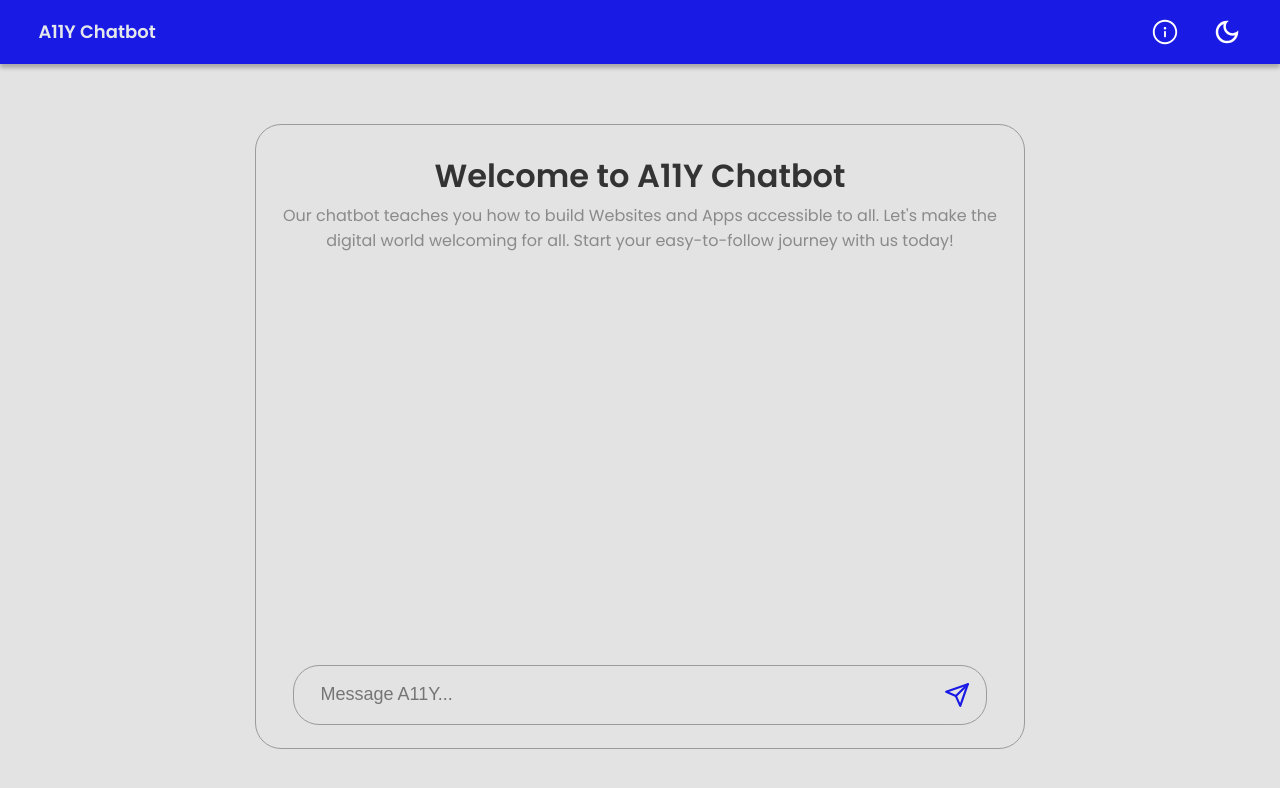
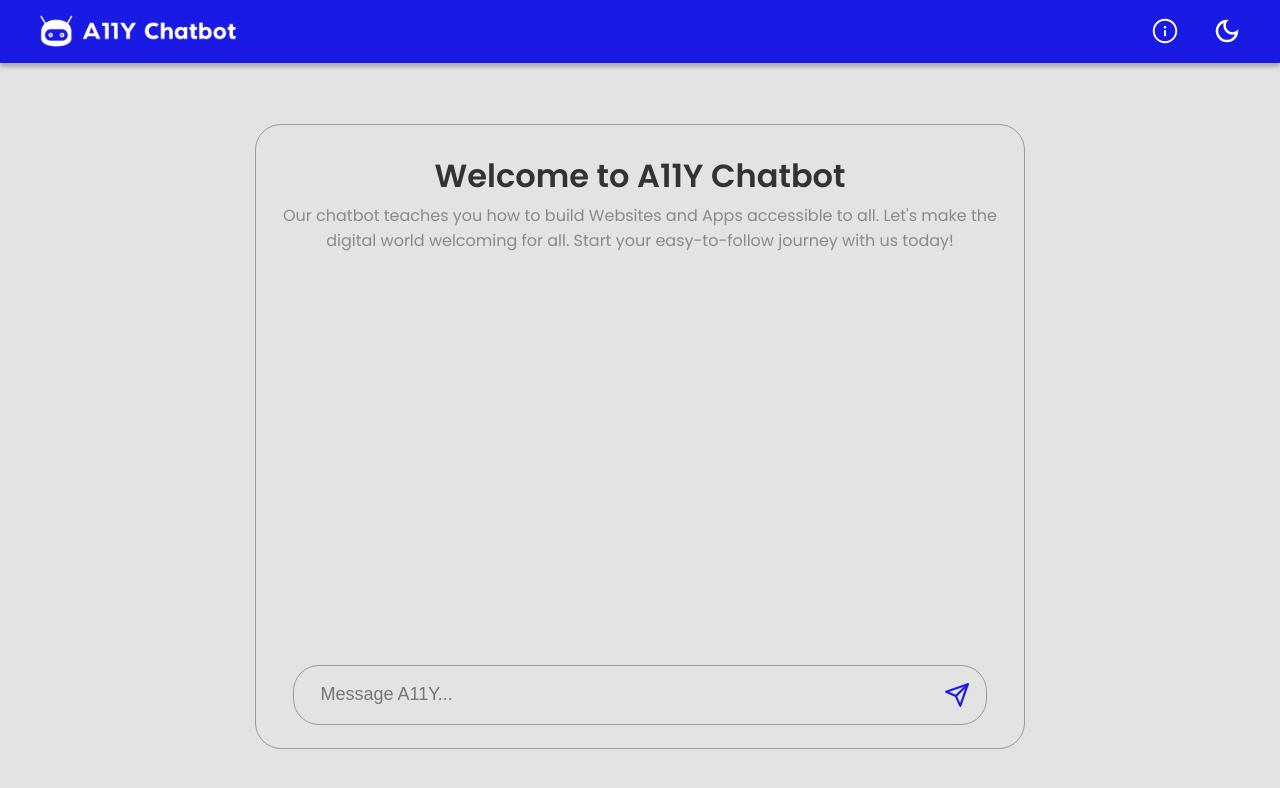
Before and after one commit to sivasurasani/A11Y-ChatBot, a React (Create React App) app: page / in a window 1280 px wide. Shown: the top 788 px of the page. Built offline with nearby package versions, Linux system fonts and the light colour scheme.

Commit message:
added logo

```diff
--- a/src/chatbot.js
+++ b/src/chatbot.js
@@ -2,6 +2,9 @@ import React, { useState } from "react";
 import $ from "jquery";
 
 const Chatbot = () => {
+  const handlereload=()=>{
+    window.location.reload();
+  }
   const [message, setMessage] = useState("");
   const [moreinfomodal, setmoreinfoModal] = useState(false);
   const toggleDarkTheme = () => {
@@ -55,7 +58,7 @@ const Chatbot = () => {
   return (
     <>
      <div className="navbar">
-      <h1>A11Y Chatbot</h1>
+      <div className="logo" onClick={handlereload}></div>
       <nav>
         <div className="info" title="Information" onClick={toggleMoreInfo}></div>
         <div onClick={toggleDarkTheme} className="icon" title="Change Theme"></div>
--- a/src/index.css
+++ b/src/index.css
@@ -11,6 +11,7 @@ body{
   text-align: justify;
   background-color: var(--primary-color);
   position: relative;
+  transition-duration: .5s;
 }
 :root{
   --primary-color:#E3E3E3;
@@ -20,6 +21,7 @@ body{
   --thumb-sec-color:#808080;
   --theme-image:url(../Images/darkmode.svg);
   --close-image: url(../Images/closelight.svg);
+  --send-image:url(../Images/send.svg);
 }
 .dark-theme{
   --primary-color:#1F2020;
@@ -29,6 +31,7 @@ body{
   --thumb-sec-color:#a6a6a6;
   --theme-image:url(../Images/lightmode.svg);
   --close-image: url(../Images/close_dark.svg);
+  --send-image:url(../Images/send_dark.svg);
 }
 .navbar {
   display: flex;
@@ -46,11 +49,16 @@ nav {
   align-items: center;
 }
 
-h1 {
-  font-size: 18px;
-  font-weight: 900;
-  color: #E5E8EB;
+.logo{
+  background-image: url(../Images/logo.png);
+  background-position: center;
+  background-repeat: no-repeat;
+  background-size: cover;
+  cursor: pointer;
+ width:200px;
+ height: 50px;
 }
+
 .icon,.info{
   cursor: pointer;
   width: 30px;
@@ -146,7 +154,7 @@ button{
 }
 
 .send{
-  background-image: url(../Images/send.svg);
+  background-image: var(--send-image);
   width: 26px;
   height: 26px;
   background-position: center;
```
Also changed, not shown: Images/logo.png (added), Images/send_dark.svg (added).
